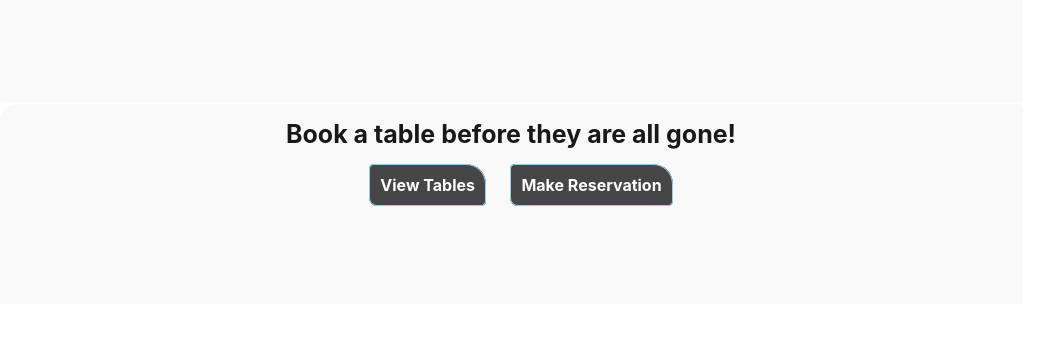
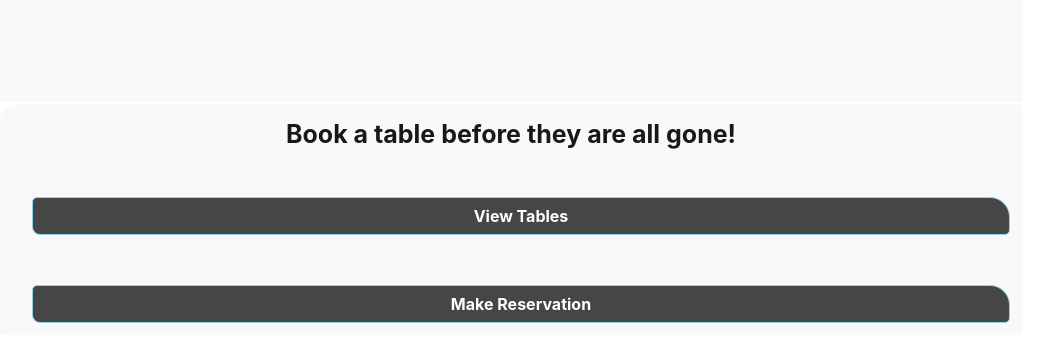
Before and after one commit to nichwan87/hawtRestaurant, a plain HTML site: page index.html in a window 1280 px wide. Shown: the part 101-462 px from the top of the page, without its empty margins (129-1170 px from the left). Drawn offline with Linux system fonts and the light colour scheme; files whose address does not match are found by name.

Commit message:
css and html updates3

```diff
--- a/assets/css/style.css
+++ b/assets/css/style.css
@@ -84,3 +84,14 @@
     cursor: pointer;
     border: 1px inset var(--blue);
   }
+
+
+  @media (max-width: 1500px) {#viewButton, #bookButton {
+    display: block !important;
+    position: relative !important;
+  }
+}
+
+@media (max-width: 1500px) {.container {
+    height: fit-content;
+}
```
